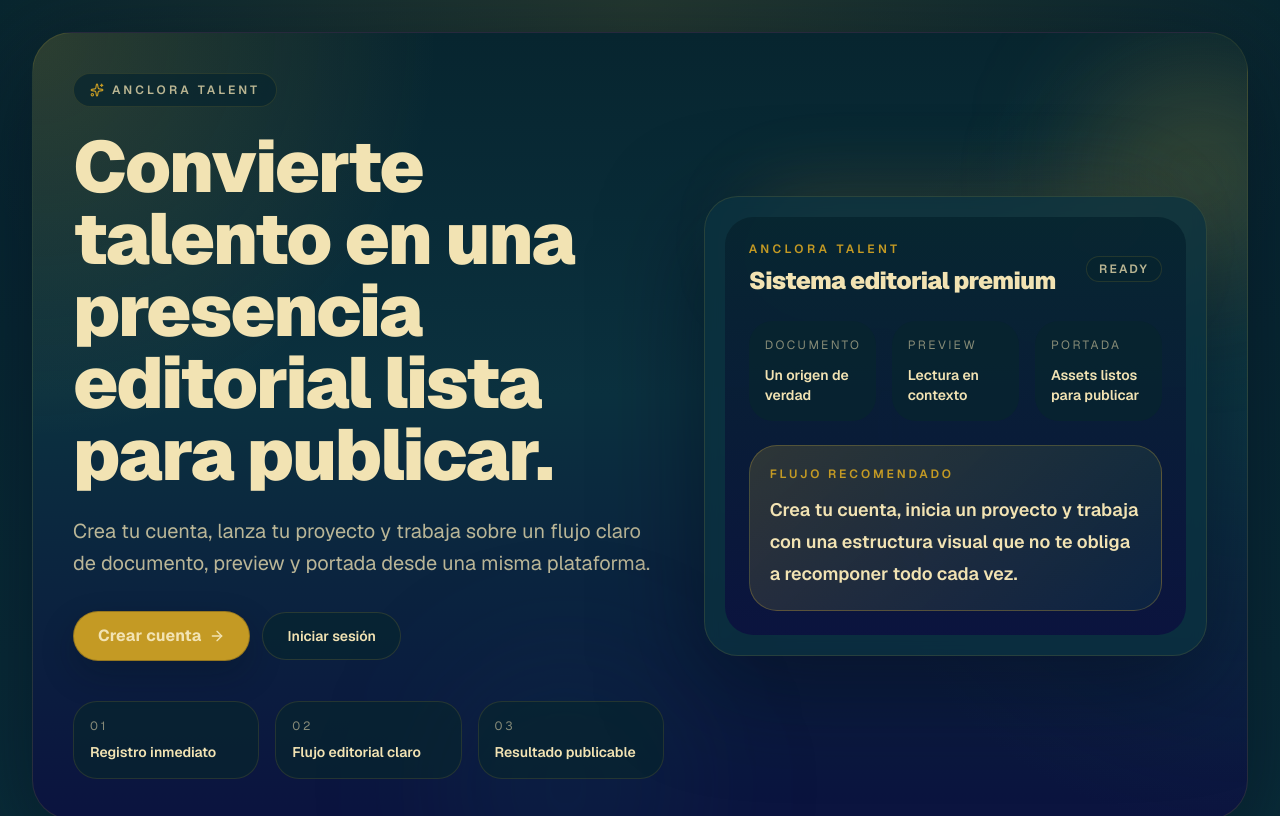
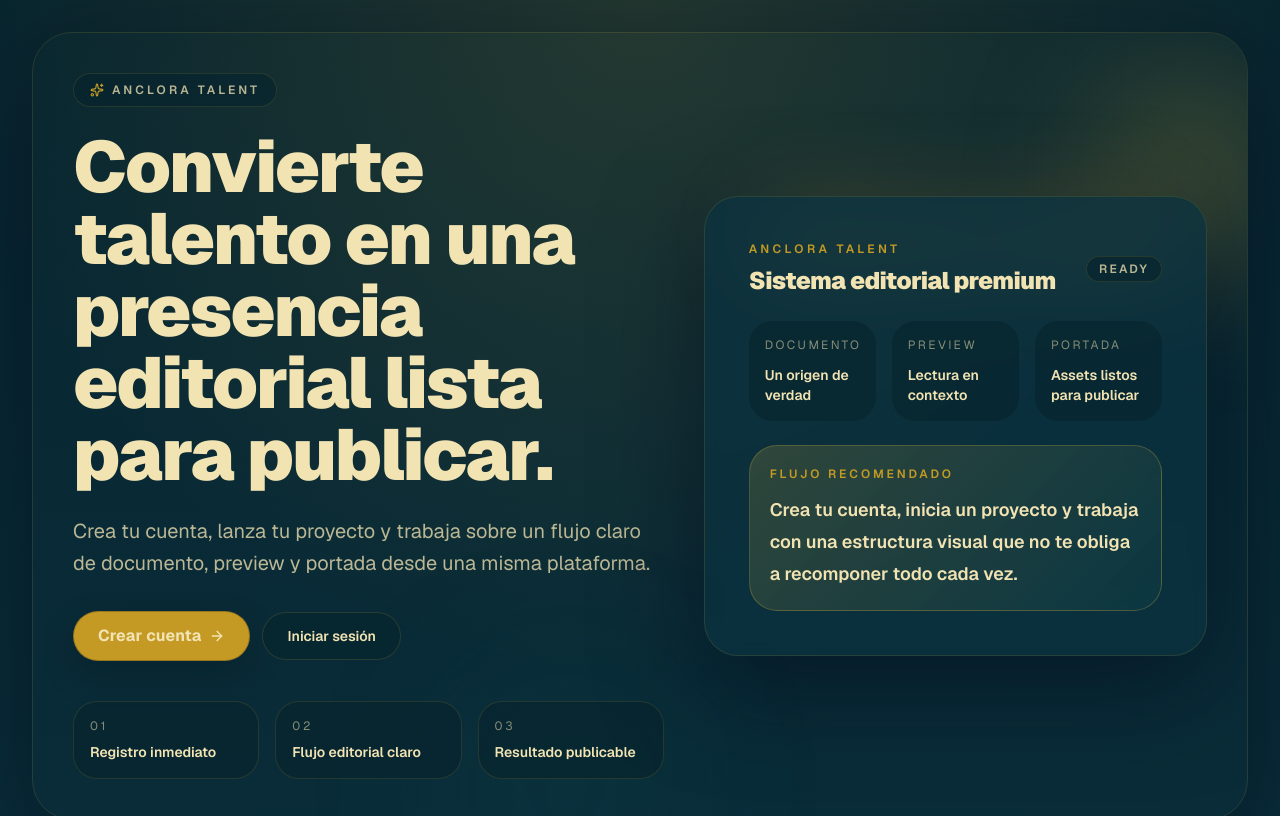
Before and after one commit to ToniIAPro73/anclora-talent, a Next.js app: page / in a window 1280 px wide. Shown: the top 816 px of the page. Built offline with nearby package versions, Linux system fonts and the light colour scheme; no server answers.

Commit message:
fix landing theme regression

```diff
--- a/src/components/marketing/landing-final-cta.tsx
+++ b/src/components/marketing/landing-final-cta.tsx
@@ -24,7 +24,7 @@ export function LandingFinalCta({ eyebrow, note, primaryCta, title }: LandingFin
         <div className="mt-8">
           <Link
             href={primaryCta.href}
-            className={`${premiumPrimaryMintButton} focus-visible:ring-offset-[#0a1120]`}
+            className={`${premiumPrimaryMintButton} focus-visible:ring-offset-[var(--background)]`}
           >
             {primaryCta.label}
             <ArrowRight className="h-4 w-4" />
--- a/src/components/marketing/landing-hero.tsx
+++ b/src/components/marketing/landing-hero.tsx
@@ -19,7 +19,7 @@ export function LandingHero({
   secondaryCta,
 }: LandingHeroProps) {
   return (
-    <section className="relative overflow-hidden rounded-[40px] border border-[var(--border-subtle)] bg-[radial-gradient(circle_at_top_left,_rgba(212,175,55,0.18),_transparent_28%),radial-gradient(circle_at_right,_rgba(18,74,80,0.2),_transparent_32%),linear-gradient(180deg,_#07252f_0%,_#0b313f_46%,_#0b133f_100%)] px-6 py-8 text-[var(--text-primary)] shadow-[var(--shadow-strong)] sm:px-8 lg:px-10 lg:py-10">
+    <section className="relative overflow-hidden rounded-[40px] border border-[var(--border-subtle)] bg-[var(--shell-main-surface)] px-6 py-8 text-[var(--text-primary)] shadow-[var(--shadow-strong)] sm:px-8 lg:px-10 lg:py-10">
       <div className="pointer-events-none absolute -right-16 top-8 h-56 w-56 rounded-full bg-[var(--accent-glow)] blur-3xl" />
       <div className="pointer-events-none absolute -bottom-24 left-1/3 h-64 w-64 rounded-full bg-[var(--accent-glow-soft)] blur-3xl" />
 
@@ -75,7 +75,7 @@ export function LandingHero({
         <div className="relative">
           <div className="absolute inset-x-12 top-0 h-24 rounded-full bg-[var(--accent-glow)] blur-2xl" />
           <div className="relative rounded-[34px] border border-[var(--border-subtle)] bg-[color:var(--panel-on-canvas)] p-5 shadow-[var(--shadow-strong)] backdrop-blur">
-            <div className="rounded-[28px] bg-[linear-gradient(180deg,_rgba(7,37,47,0.92)_0%,_rgba(11,19,63,0.96)_100%)] p-6">
+            <div className="rounded-[28px] bg-[var(--surface-elevated)] p-6">
               <div className="flex items-center justify-between">
                 <div>
                   <p className="text-xs font-semibold uppercase tracking-[0.28em] text-[var(--accent-mint)]">Anclora Talent</p>
```
Also changed, not shown: 1 other file (tests, documents, lock files or other folders).
